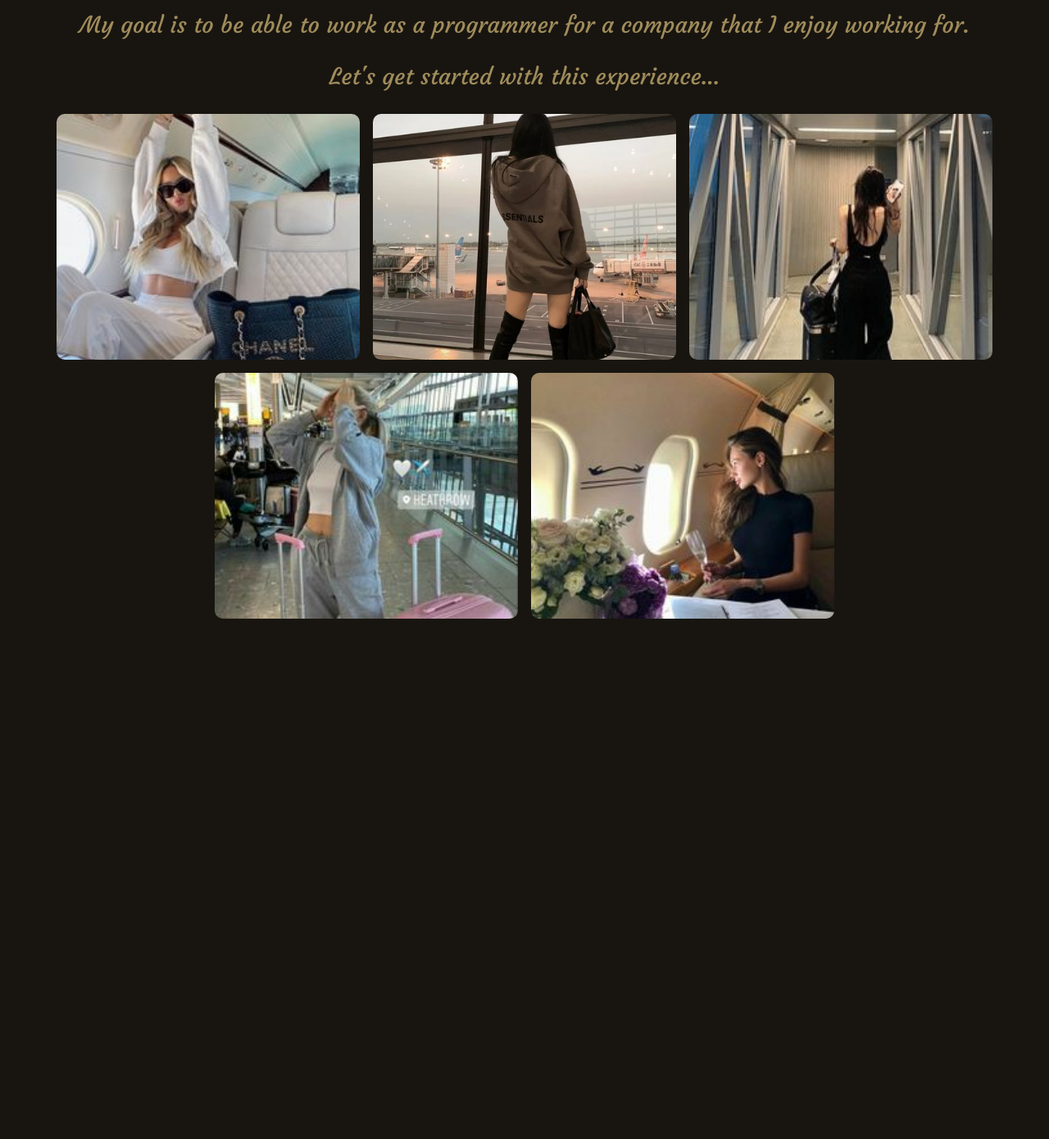
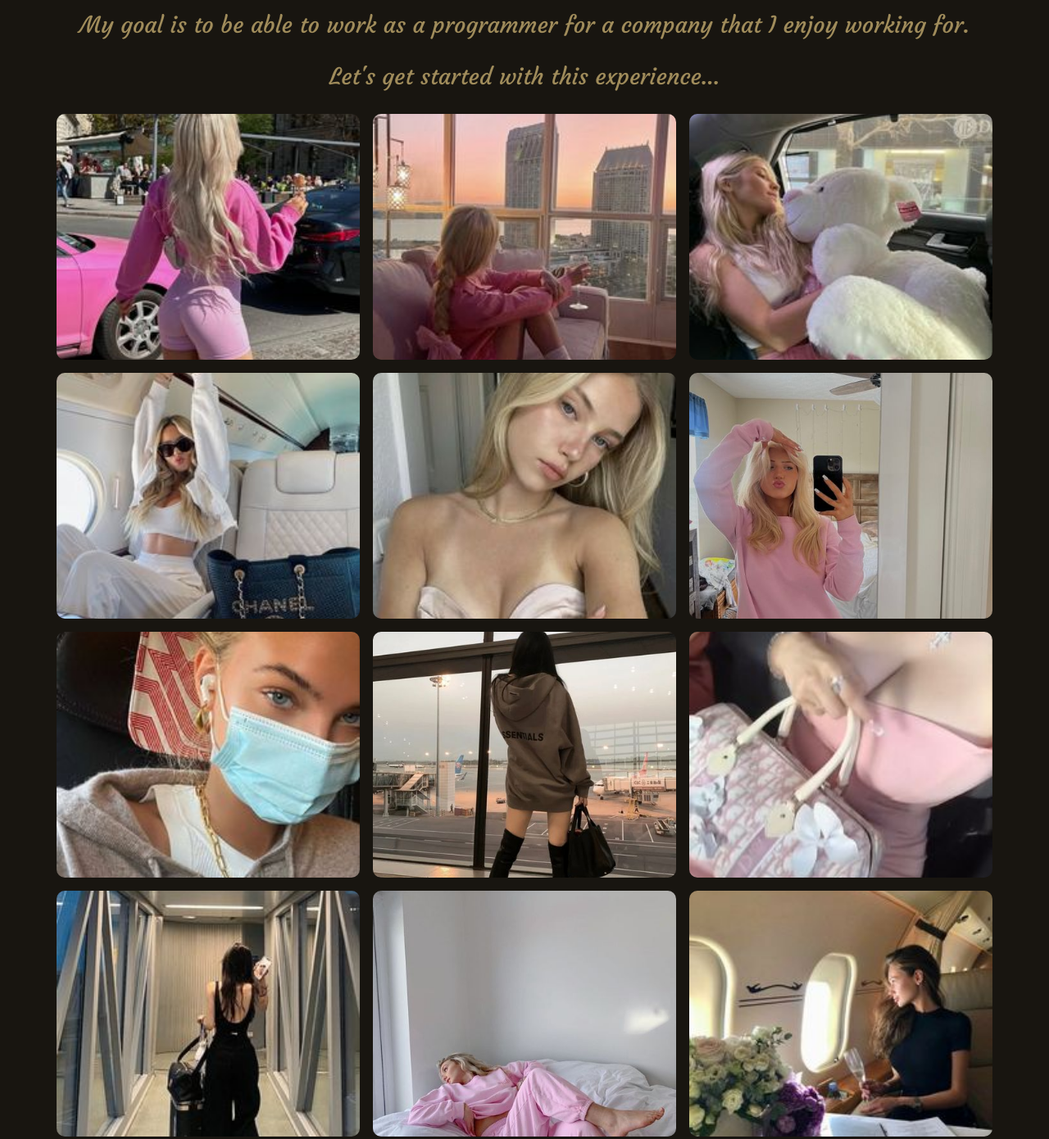
Before and after one commit to Skrypt1/Skrypt1.github.io, a plain HTML site: page index.html in a window 1280 px wide. Shown: the part 580-1970 px from the top of the page at 82% size. Before the commit the page ends 1335 px from the top, so only its background shows below. Drawn offline with Linux system fonts and the light colour scheme; a script that the page names is missing.

Commit message:
Added more to the Gallery

```diff
--- a/index.html
+++ b/index.html
@@ -28,11 +28,20 @@
     <p>Let's get started with this experience...</p>
 
     <div class="gallery">
-            <img src="Pics/Millionaire Mindset/AirplaneGirl2.jpg" alt="">
-            <img src="Pics/Millionaire Mindset/AirportGirl.jpg" alt="">
-            <img src="Pics/Millionaire Mindset/AirportGirl2.jpg" alt="">
-            <img src="Pics/Millionaire Mindset/AirportGirl3.jpg" alt="">
-            <img src="Pics/Millionaire Mindset/AirplaneGirl.jpg" alt="">
+        <img src="Pics/Millionaire Mindset/Finsub1.jpg" alt="">
+        <img src="Pics/Millionaire Mindset/Finsub5.jpg" alt="">
+        <img src="Pics/Millionaire Mindset/Finsub2.jpg" alt="">
+        <img src="Pics/Millionaire Mindset/AirplaneGirl2.jpg" alt="">
+        <img src="Pics/Millionaire Mindset/Finsub3.jpg" alt="">
+        <img src="Pics/Millionaire Mindset/Finsub7.jpg" alt="">
+        <img src="Pics/Millionaire Mindset/Finsub9.jpg" alt="">
+        <img src="Pics/Millionaire Mindset/AirportGirl.jpg" alt="">
+        <img src="Pics/Millionaire Mindset/Finsub6.jpg" alt="">
+        <img src="Pics/Millionaire Mindset/AirportGirl2.jpg" alt="">
+        <img src="Pics/Millionaire Mindset/Finsub8.jpg" alt="">
+        <img src="Pics/Millionaire Mindset/AirplaneGirl.jpg" alt="">
+        <img src="Pics/Millionaire Mindset/Finsub4.jpg" alt="">
+
     </div>
     <script src="script.js"></script>
 </body>
```
Also changed, not shown: Pics/Millionaire Mindset/Finsub1.jpg (added), Pics/Millionaire Mindset/Finsub2.jpg (added), Pics/Millionaire Mindset/Finsub3.jpg (added), Pics/Millionaire Mindset/Finsub4.jpg (added), Pics/Millionaire Mindset/Finsub5.jpg (added), Pics/Millionaire Mindset/Finsub6.jpg (added), Pics/Millionaire Mindset/Finsub7.jpg (added), Pics/Millionaire Mindset/Finsub8.jpg (added), Pics/Millionaire Mindset/Finsub9.jpg (added).
